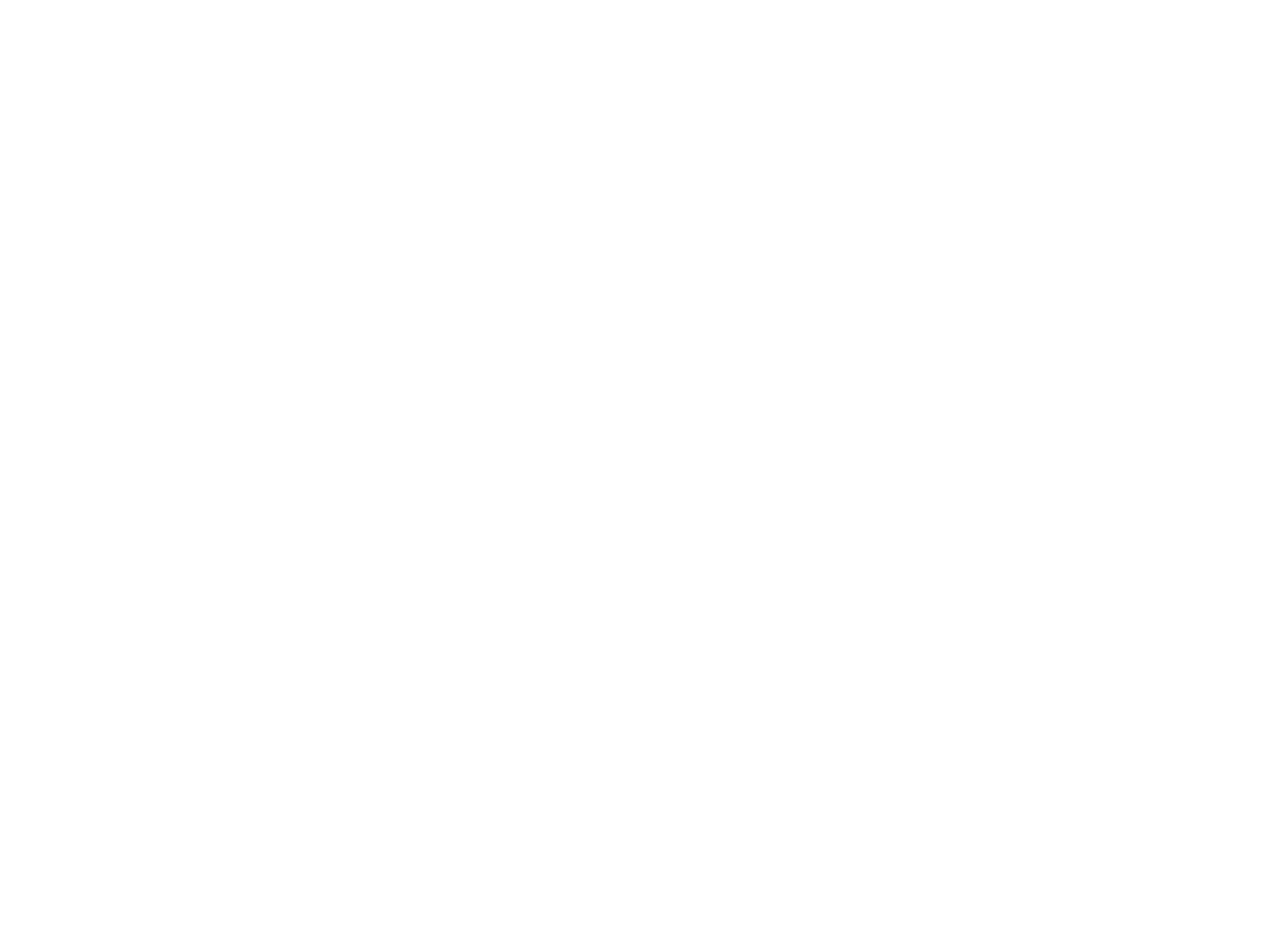
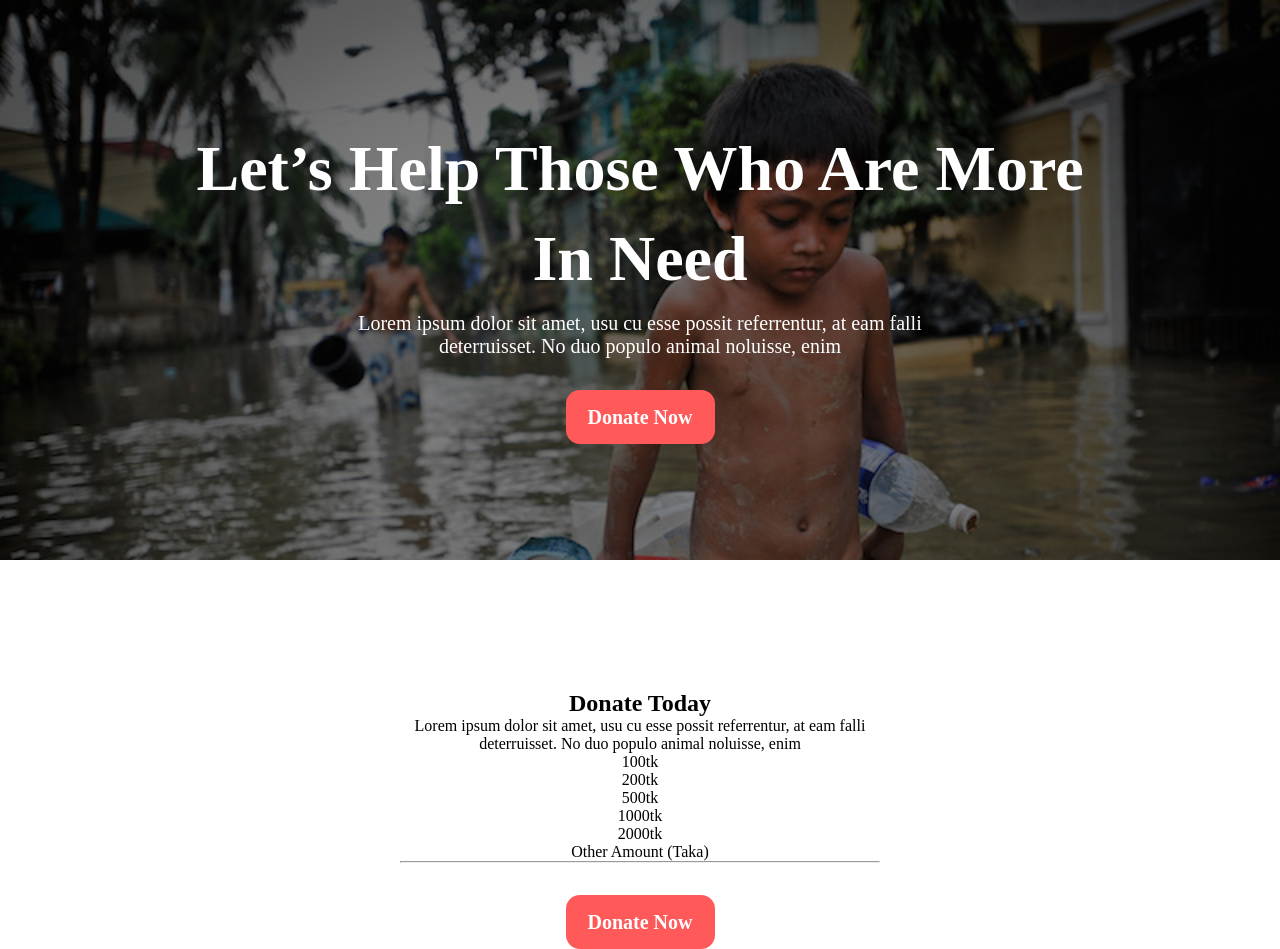
Before and after one commit to Arifprogrammer/donate-today.com, a plain HTML site: page index.html in a window 1280 px wide. Before the commit the page ends 800 px from the top, so only its background shows below. Drawn offline with Linux system fonts and the light colour scheme.

Commit message:
banner added

```diff
--- a/index.html
+++ b/index.html
@@ -1,5 +1,6 @@
 <!DOCTYPE html>
 <html lang="en">
+
 <head>
     <meta charset="UTF-8">
     <meta http-equiv="X-UA-Compatible" content="IE=edge">
@@ -7,7 +8,39 @@
     <title>Donate-Today.com</title>
     <link rel="stylesheet" href="style/style.css">
 </head>
+
 <body>
+    <header>
+        <section class="header-part">
+            <h1>Let’s Help Those Who Are More</h1>
+            <h1>In Need</h1>
+            <p>Lorem ipsum dolor sit amet, usu cu esse possit referrentur, at eam falli deterruisset. No duo populo animal noluisse, enim</p>
+            <div class="ancor">
+                <a href="">Donate Now</a>
+            </div>
+        </section>
+    </header>
+    <main>
+        <section class="container-2 donate-today">
+            <h1>Donate Today</h1>
+            <p>Lorem ipsum dolor sit amet, usu cu esse possit referrentur, at eam falli deterruisset. No duo populo animal noluisse, enim</p>
+            <div class="taka">
+                <div>100tk </div>
+                <div>200tk</div>
+                <div>500tk</div>
+                <div>1000tk</div>
+                <div>2000tk</div>
+            </div>
+            <p>Other Amount (Taka)</p>
+            <hr>
+            <div class="ancor">
+                <a href="">Donate Now</a>
+            </div>
+        </section>
+    </main>
+    <footer>
 
+    </footer>
 </body>
+
 </html>
--- a/style/style.css
+++ b/style/style.css
@@ -1,4 +1,60 @@
+:root{
+    --font-gap: 1.15em;
+    --section-gap: 8.15em;
+}
+
 *{
     margin: 0;
     box-sizing: border-box;
 }
+header{
+    margin-bottom: var(--section-gap);
+    background-color: gray;
+    background-image: url("../images/donation9.jpg");
+    background-repeat: no-repeat;
+    background-size: cover;
+    background-blend-mode: multiply;
+    min-height: 70dvh;
+    display: flex;
+    justify-content: center;
+    align-items: center;
+}
+.container-1{
+    margin-bottom: var(--section-gap);
+    margin: 0 15em;
+}
+.container-2{
+    margin-bottom: var(--section-gap);
+    margin: 0 25em;
+}
+.header-part{
+    padding: var(--section-gap) 0;
+    text-align: center;
+}
+.header-part > h1{
+    margin-bottom: 1rem;
+    color: #FFFFFF;
+    font-weight: 800;
+    font-size: 4rem;
+}
+.header-part > p{
+    color: #FFFFFF;
+    font-size: 1.25rem;
+    max-width: 60%;
+    margin: auto;
+}
+.ancor{
+    margin-top: 3rem;
+}
+.ancor > a{
+    text-decoration: none;
+    color: #FFFFFF;
+    background-color: #FF5959;
+    padding: 0.8em 1.1em;
+    border-radius: .7em;
+    font-weight: 600;
+    font-size: 1.25rem;
+}
+.donate-today{
+    text-align: center;
+}
```
